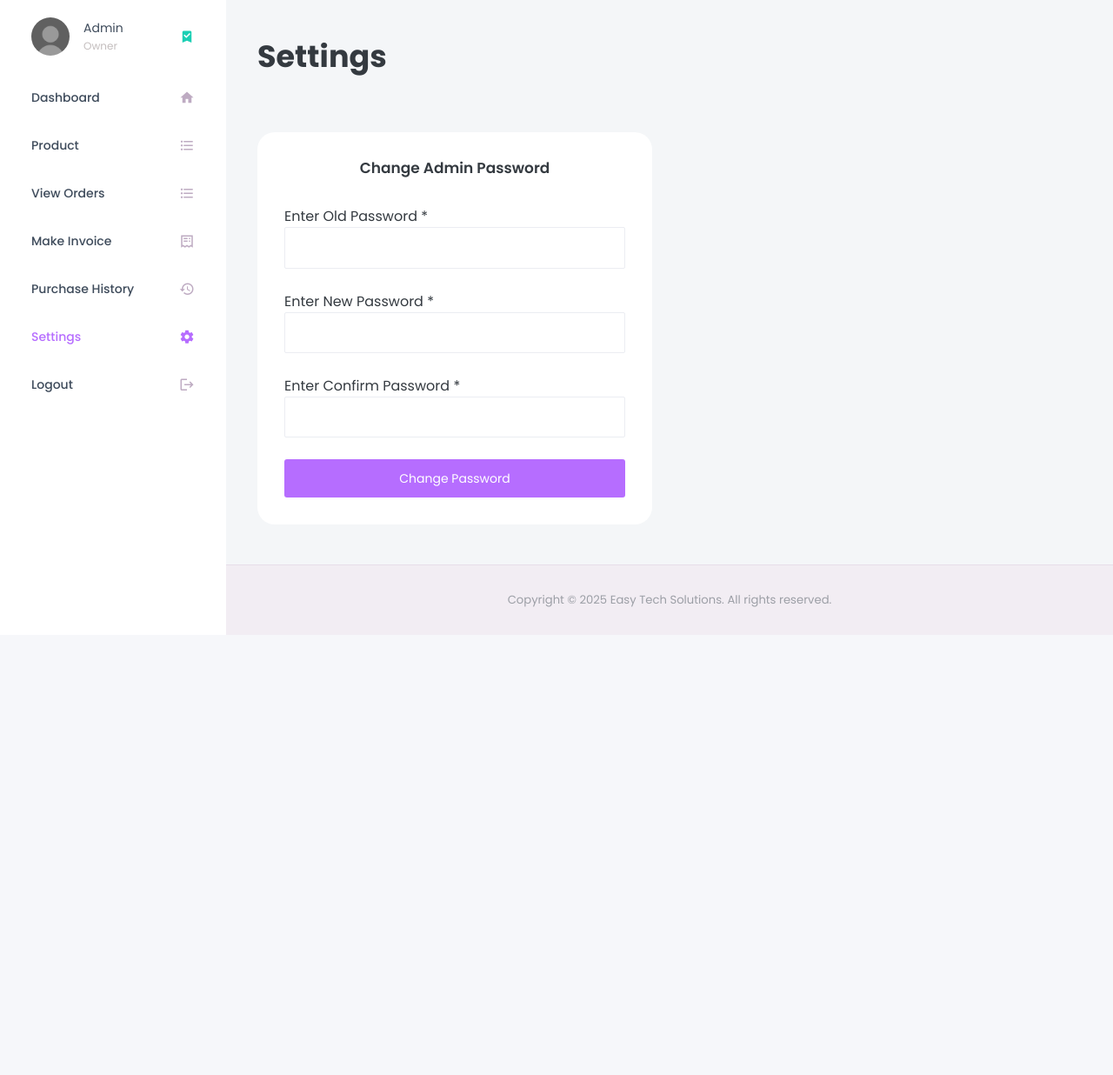
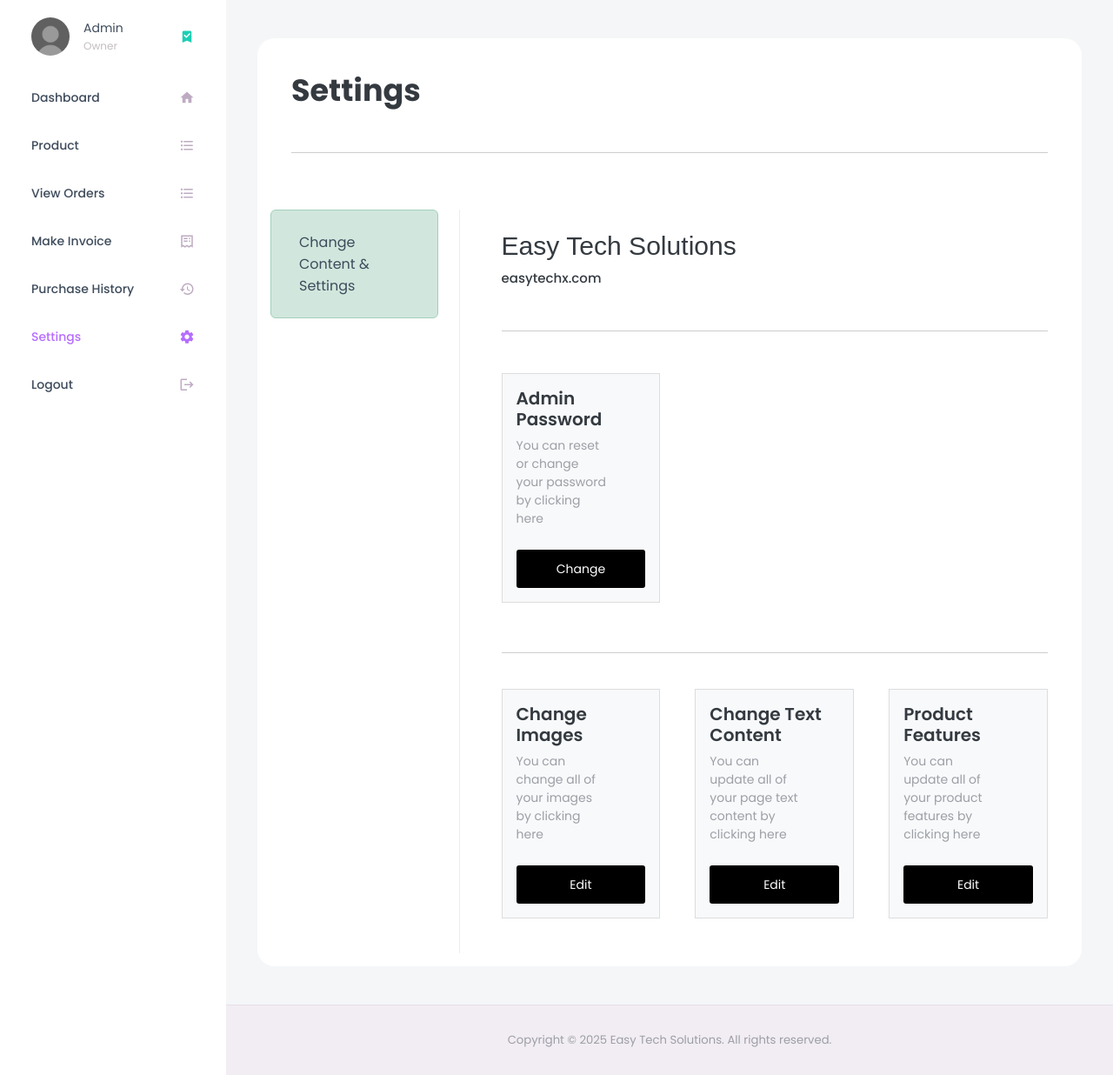
Before and after one commit to fardin-ahmed-shawon/product-landing-page, a PHP site: page /admin-panel/settings.php in a window 1280 px wide. Shown: the part 70-1306 px from the top of the page at 87% size. Before the commit the page ends 768 px from the top, so only its background shows below. Run offline with PHP 8.4, Linux system fonts and the light colour scheme; the visitor is signed in with stand-in values (Sample User, id 1); some web fonts are replaced.

Commit message:
up to date

```diff
--- a/admin-panel/settings.php
+++ b/admin-panel/settings.php
@@ -6,45 +6,6 @@
 }
 // database connection
 include('../dbConnection.php');
-
-// admin password change
-$sql = "UPDATE admin_info
-SET admin_password = ?
-WHERE admin_username = ? AND admin_password = ?;";
-
-if (isset($_POST['changePass'])) {
-    $oldPassword = $_POST['oldPassword'];
-    $newPassword = $_POST['newPassword'];
-    $confirmPassword = $_POST['confirmPassword'];
-
-    if ($newPassword == $confirmPassword) {
-        $stmt = $conn->prepare($sql);
-        $stmt->bind_param("sss", $newPassword, $_SESSION['admin'], $oldPassword);
-        if ($stmt->execute()) {
-            $password_updated_status = "Password Successfully Updated!";
-        } else {
-            $password_updated_status = "Error updating password. Please try again.";
-        }
-        $stmt->close();
-    }
-}
-
-// add admin
-// $sql = "INSERT INTO admin_info (admin_username, admin_password) VALUES (?, ?);";
-
-// if (isset($_POST['addAdmin'])) {
-//     $username = $_POST['username'];
-//     $adminPassword = $_POST['adminPassword'];
-//     $confirmAdminPassword = $_POST['confirmAdminPassword'];
-
-//     if ($adminPassword == $confirmAdminPassword) {
-//         $stmt = $conn->prepare($sql);
-//         $stmt->bind_param("ss", $username, $adminPassword);
-//         $stmt->execute();
-//         $stmt->close();
-//     }
-// }
-
 ?>
 <!DOCTYPE html>
 <html lang="en">
@@ -65,18 +26,6 @@
     <!-- Custom CSS-->
     <link rel="stylesheet" href="css/style.css">
 
-    <style>
-      #success-box {
-        max-width: 800px;
-        margin: auto;
-        text-align: center;
-        font-size: 18px;
-        padding: 20px;
-        color: #0A3622;
-        background: #D1E7DD;
-      }
-    </style>
-
   </head>
   <body>
     <div class="container-scroller">
@@ -94,69 +43,82 @@
           <!-- START SETTINGS AREA -->
           <!--------------------------->
           <div class="content-wrapper">
-            <h1>Settings</h1>
-            <div class="row">
-                <!-- Left Form -->
-                <div class="col-md-6 mt-3">
-                    <div class="card p-3">
-                        <?php
-                            if (isset($password_updated_status)) {
-                            echo '<div class="card-header"><div id="success-box">'.$password_updated_status.'</div></div>';
-                            }
-                        ?>
+            <section class="content-main">
+
+                <div class="card">
                     <div class="card-body">
-                            <h4 class="text-center">Change Admin Password</h4>
+
+                        <div class="content-header p-4">
+                            <h1 class="content-title">Settings</h1>
+                            <hr><br>
+                        </div>
+
+                        <div class="row gx-5">
+                            <aside class="col-lg-3 border-end">
+                                <nav class="nav nav-pills flex-lg-column mb-4 alert alert-success">
+                                    <a class="nav-link text-dark" aria-current="page" href="">Change Content & Settings </a>
+                                </nav>
+                            </aside>
+                            <div class="col-lg-9">
+                                                    <section class="content-body p-xl-4">
+                                    <h2>Easy Tech Solutions</h2>
+                                    <p>easytechx.com</p>
+
+                                    <hr class="my-5">
+                                    <div class="row" style="max-width: 920px">
+
+                                        <div class="col-md-4">
+                                            <article class="box mb-3 bg-light p-3" style="border: 1px solid #ddd;">
+                                                <h6>Admin Password</h6>
+                                                <small class="text-muted d-block" style="width: 70%">You can reset or change your password by clicking here</small>
                                                 <br>
-                            <form action="" method="POST">
-                                <div class="form-group>
-                                <label for="oldPassword">Enter Old Password *</label>
-                                <input type="password" class="form-control" id="oldPassword" name="oldPassword" required>
-                                </div><br>
-                                <div class="form-group>
-                                <label for="newPassword">Enter New Password *</label>
-                                <input minlength="8" type="password" class="form-control" id="newPassword" name="newPassword" required>
-                                </div><br>
-                                <div class="form-group>
-                                <label for="confirmPassword">Enter Confirm Password *</label>
-                                <input minlength="8" type="password" class="form-control" id="confirmPassword" name="confirmPassword" required>
-                                </div><br>
-                                <button name="changePass" type="submit" class="btn btn-primary">Change Password</button>
-                            </form>
+                                                <a class="btn btn-dark" href="change-password.php">Change</a>
+                                            </article>
                                         </div>
                                     </div>
+                                    <br><hr><br>
+                                    <div class="row" style="max-width: 920px">
+
+                                        <div class="col-md-4">
+                                            <article class="box mb-3 bg-light p-3" style="border: 1px solid #ddd;">
+                                                <h6>Change Images</h6>
+                                                <small class="text-muted d-block" style="width: 70%">You can change all of your images by clicking here</small>
+                                                <br>
+                                                <a class="btn btn-dark" href="change-images.php">Edit</a>
+                                            </article>
                                         </div>
-                <!-- Right Form -->
-                <!-- <div class="col-md-6 mt-3">
-                    <div class="card p-3">
-                        <div class="card-body">
-                            <h4 class="text-center">Add Admin</h4>
+
+                                        <div class="col-md-4">
+                                            <article class="box mb-3 bg-light p-3" style="border: 1px solid #ddd;">
+                                                <h6>Change Text Content</h6>
+                                                <small class="text-muted d-block" style="width: 70%">You can update all of your page text content by clicking here</small>
                                                 <br>
-                            <form action="" method="POST">
-                                <div class="form-group>
-                                <label for="username">Enter Username *</label>
-                                <input type="username" class="form-control" id="username" name="username" required>
-                                </div><br>
-                                <div class="form-group>
-                                <label for="password">Enter Your Password *</label>
-                                <input type="password" class="form-control" id="password" name="adminPassword" required>
-                                </div><br>
-                                <div class="form-group>
-                                <label for="confirmAdminPassword">Confirm Your Password *</label>
-                                <input type="password" class="form-control" id="confirmAdminPassword" name="confirmAdminPassword" required>
-                                </div><br>
-                                <button name="addAdmin" type="submit" class="btn btn-primary">Submit</button>
-                            </form>
+                                                <a class="btn btn-dark" href="contact_us.php">Edit</a>
+                                            </article>
                                         </div>
+
+                                        <div class="col-md-4">
+                                            <article class="box mb-3 bg-light p-3" style="border: 1px solid #ddd;">
+                                                <h6>Product Features</h6>
+                                                <small class="text-muted d-block" style="width: 70%">You can update all of your product features by clicking here</small>
+                                                <br>
+                                                <a class="btn btn-dark" href="faq.php">Edit</a>
+                                            </article>
                                         </div>
-                </div> -->
-
-                <!-- Header Information Control -->
-                <!-- <h1>Header Information Management</h1>
-                <h1>Footer Information Management</h1>
-                <h1>Set Delivery Charge</h1>
-                <h1>Add Payment Information (Mobile Banking, Bank)</h1> -->
 
                                     </div>
+                                    <!-- row.// -->
+                                </section>
+                                <!-- content-body .// -->
+                            </div>
+                            <!-- col.// -->
+                        </div>
+                        <!-- row.// -->
+                    </div>
+                    <!-- card body end// -->
+                </div>
+                <!-- card end// -->
+            </section>
           </div>
           <!--------------------------->
           <!-- END SETTINGS AREA -->
```
Also changed, not shown: admin-panel/change-password.php (added, +182 -0 lines). Lines whose indentation alone changed are shown as unchanged.
